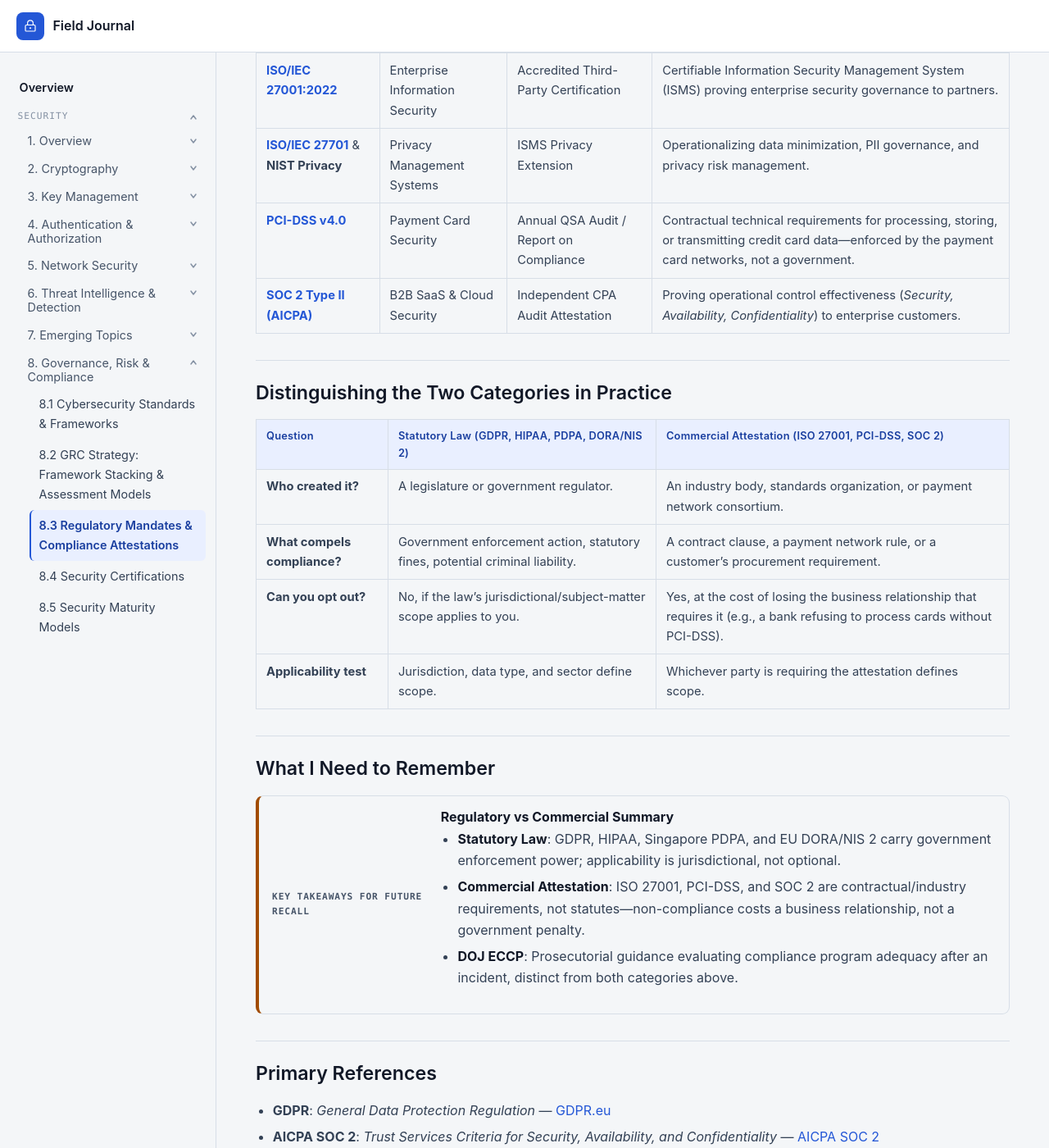
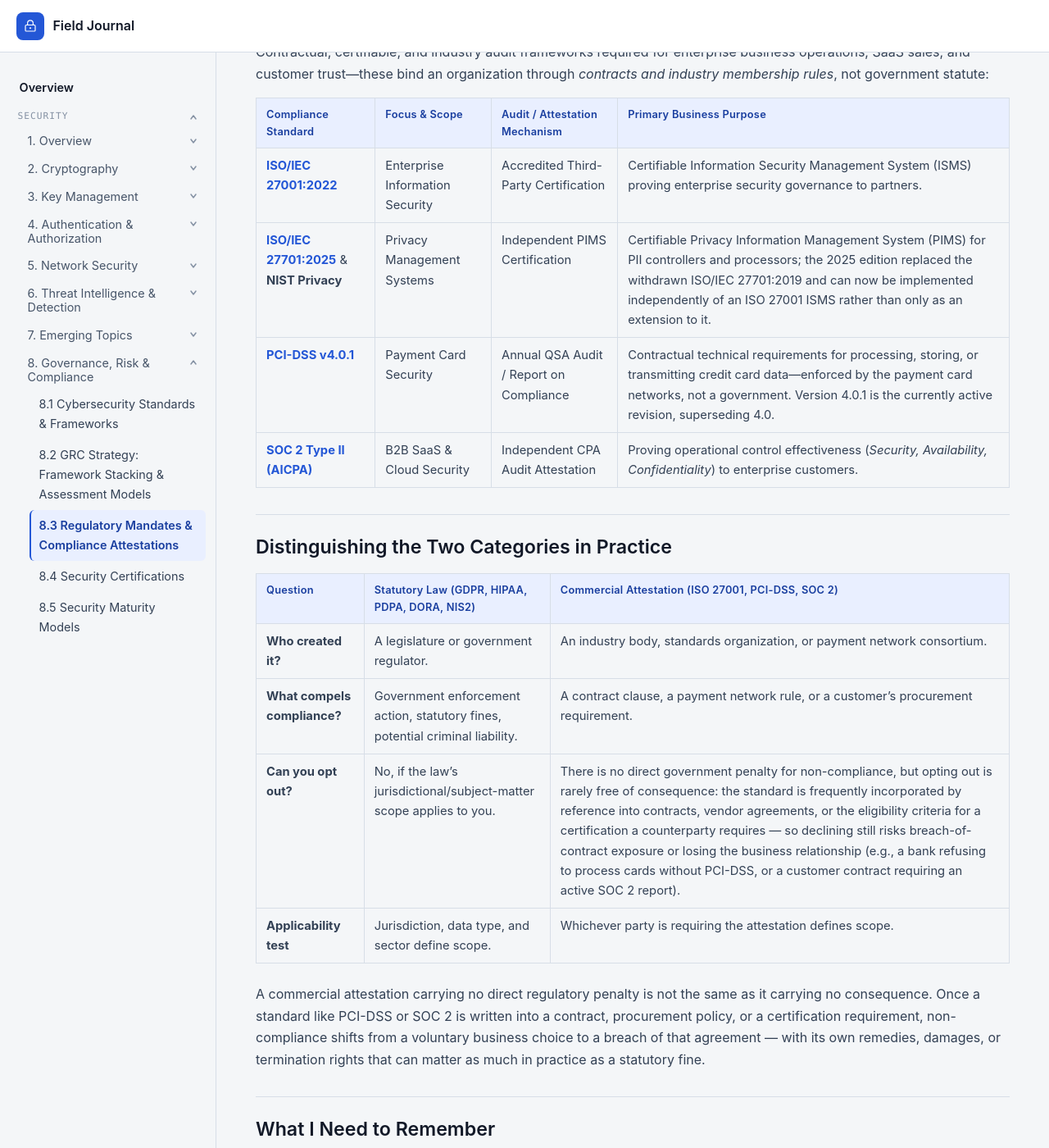
Before and after one commit to llody9977/journal, a Jekyll site: the page built from topics/regulatory-compliance-mandates.md, in a window 1280 px wide and 1400 px high, scrolled down 1228 px. Shown: the whole window at 82% size. Built offline with Jekyll 4.4.1, drawn with Linux system fonts in a browser that asks for light colours; some of the changed text lies outside the part shown.

Commit message:
Fix GRC mapping-equivalence overclaims and regulatory scope errors
grc-framework-strategy.md: CIS IG1 "automatically satisfies" mapped
ISO/NIST requirements overstated what a framework crosswalk is - NIST's
own OLIR guidance describes these mappings as informative with limited
conformance testing, not endorsed equivalence. Reframed a specific
startup roadmap as one illustrative sequence rather than universally
optimal, and automated compliance guardrails as reducing drift rather
than guaranteeing compliance.

regulatory-compliance-mandates.md: split DORA (EU financial sector)
from NIS2 (multi-sector essential/important entities), which the page
had conflated. Updated ISO/IEC 27701:2019 (withdrawn) to the current
2025 independent-standard edition, and PCI DSS 4.0 to 4.0.1. Reworked
the "opt out, no penalty" framing to acknowledge that standards
incorporated into contracts still carry real consequences. Fixed a
404'd PDPC link.

```diff
--- a/topics/regulatory-compliance-mandates.md
+++ b/topics/regulatory-compliance-mandates.md
@@ -1,8 +1,8 @@
 ---
 title: "Regulatory Mandates & Compliance Attestations"
-description: Statutory data protection and critical-infrastructure laws (GDPR, HIPAA, Singapore PDPA, EU DORA/NIS 2) contrasted with contractual/commercial attestations (ISO 27001, PCI-DSS, SOC 2) and DOJ ECCP prosecutorial guidance.
+description: Statutory data protection and critical-infrastructure laws (GDPR, HIPAA, Singapore PDPA, EU DORA, EU NIS2) contrasted with contractual/commercial attestations (ISO 27001, PCI-DSS, SOC 2) and DOJ ECCP prosecutorial guidance.
 permalink: /topics/regulatory-compliance-mandates/
-last_verified: 2026-08-09
+last_verified: 2026-08-12
 ---
 
 <span class="eyebrow">Governance, Risk & Compliance / Deep Dive</span>
@@ -17,10 +17,11 @@ Mandatory legal laws enacted by legislative bodies that enforce statutory data p
 
 | Regulatory Law / Mandate | Jurisdiction | Statutory Scope | Primary Legal Focus |
 |---|---|---|---|
-| **[EU DORA](https://www.eiopa.europa.eu/digital-operational-resilience-act-dora_en)** / **NIS 2 Directive** | European Union | Financial & Critical Infrastructure Law | Mandatory digital operational resilience, ICT risk management, and incident reporting for financial institutions and critical infrastructure. |
+| **[EU DORA](https://eur-lex.europa.eu/eli/reg/2022/2554/oj)** | European Union | Financial-Sector ICT Resilience Law | Mandatory digital operational resilience, ICT risk management, and incident reporting for banks, insurers, investment firms, and their critical ICT third-party providers. |
+| **[EU NIS2 Directive](https://eur-lex.europa.eu/eli/dir/2022/2555/)** | European Union | Multi-Sector Critical Infrastructure Law | Mandatory cybersecurity risk management and incident reporting for "essential" and "important" entities across energy, transport, health, digital infrastructure, and other designated sectors — broader in scope than DORA and not limited to financial services. |
 | **[GDPR](https://gdpr.eu/) / CCPA** | European Union / California | Statutory Data Privacy Law | Mandatory legal rules governing personal data collection, user consent, processing limits, and data subject access rights. |
 | **[HIPAA Security Rule](https://www.hhs.gov/hipaa/for-professionals/security/index.html)** | United States (Federal) | Statutory Healthcare Law | Mandatory administrative, physical, and technical safeguards for protecting electronic Protected Health Information (ePHI). |
-| **[Singapore PDPA](https://www.pdpc.gov.sg/Overview-of-PDPA/The-American-and-European-Context/Personal-Data-Protection-Act)** | Singapore | Statutory Data Protection Act | Mandatory rules for collecting, processing, storing, and protecting personal data in Singapore (enforced by PDPC). |
+| **[Singapore PDPA](https://www.pdpc.gov.sg/organisations/regulations-decisions/personal-data-protection-act-pdpa)** | Singapore | Statutory Data Protection Act | Mandatory rules for collecting, processing, storing, and protecting personal data in Singapore (enforced by PDPC). |
 
 Separately, the **[DOJ Evaluation of Corporate Compliance Programs (ECCP)](https://www.justice.gov/criminal-fraud/page/file/937501/dl)** is **prosecutorial guidance**, not a statute—it is the criteria US federal prosecutors use to judge whether a corporate compliance program (including cybersecurity) was adequate when deciding charges or penalties after an incident. It carries real enforcement weight but sits in a different legal category from the statutory laws above: no legislature passed it, and it applies through prosecutorial discretion rather than a private right of action.
 
@@ -31,18 +32,20 @@ Contractual, certifiable, and industry audit frameworks required for enterprise
 | Compliance Standard | Focus &amp; Scope | Audit / Attestation Mechanism | Primary Business Purpose |
 |---|---|---|---|
 | **[ISO/IEC 27001:2022](https://www.iso.org/standard/27001)** | Enterprise Information Security | Accredited Third-Party Certification | Certifiable Information Security Management System (ISMS) proving enterprise security governance to partners. |
-| **[ISO/IEC 27701](https://www.iso.org/standard/71670.html)** &amp; **NIST Privacy** | Privacy Management Systems | ISMS Privacy Extension | Operationalizing data minimization, PII governance, and privacy risk management. |
-| **[PCI-DSS v4.0](https://www.pcisecuritystandards.org/)** | Payment Card Security | Annual QSA Audit / Report on Compliance | Contractual technical requirements for processing, storing, or transmitting credit card data—enforced by the payment card networks, not a government. |
+| **[ISO/IEC 27701:2025](https://www.iso.org/standard/27701)** &amp; **NIST Privacy** | Privacy Management Systems | Independent PIMS Certification | Certifiable Privacy Information Management System (PIMS) for PII controllers and processors; the 2025 edition replaced the withdrawn ISO/IEC 27701:2019 and can now be implemented independently of an ISO 27001 ISMS rather than only as an extension to it. |
+| **[PCI-DSS v4.0.1](https://www.pcisecuritystandards.org/document_library/?class=pcidss&doc=pci_dss)** | Payment Card Security | Annual QSA Audit / Report on Compliance | Contractual technical requirements for processing, storing, or transmitting credit card data—enforced by the payment card networks, not a government. Version 4.0.1 is the currently active revision, superseding 4.0. |
 | **[SOC 2 Type II (AICPA)](https://www.aicpa-cima.com/resources/landing/aicpa-soc-for-service-organizations)** | B2B SaaS &amp; Cloud Security | Independent CPA Audit Attestation | Proving operational control effectiveness (*Security, Availability, Confidentiality*) to enterprise customers. |
 
 ## Distinguishing the Two Categories in Practice
 
-| Question | Statutory Law (GDPR, HIPAA, PDPA, DORA/NIS 2) | Commercial Attestation (ISO 27001, PCI-DSS, SOC 2) |
+| Question | Statutory Law (GDPR, HIPAA, PDPA, DORA, NIS2) | Commercial Attestation (ISO 27001, PCI-DSS, SOC 2) |
 |---|---|---|
 | **Who created it?** | A legislature or government regulator. | An industry body, standards organization, or payment network consortium. |
 | **What compels compliance?** | Government enforcement action, statutory fines, potential criminal liability. | A contract clause, a payment network rule, or a customer's procurement requirement. |
-| **Can you opt out?** | No, if the law's jurisdictional/subject-matter scope applies to you. | Yes, at the cost of losing the business relationship that requires it (e.g., a bank refusing to process cards without PCI-DSS). |
+| **Can you opt out?** | No, if the law's jurisdictional/subject-matter scope applies to you. | There is no direct government penalty for non-compliance, but opting out is rarely free of consequence: the standard is frequently incorporated by reference into contracts, vendor agreements, or the eligibility criteria for a certification a counterparty requires — so declining still risks breach-of-contract exposure or losing the business relationship (e.g., a bank refusing to process cards without PCI-DSS, or a customer contract requiring an active SOC 2 report). |
 | **Applicability test** | Jurisdiction, data type, and sector define scope. | Whichever party is requiring the attestation defines scope. |
+
+A commercial attestation carrying no direct regulatory penalty is not the same as it carrying no consequence. Once a standard like PCI-DSS or SOC 2 is written into a contract, procurement policy, or a certification requirement, non-compliance shifts from a voluntary business choice to a breach of that agreement — with its own remedies, damages, or termination rights that can matter as much in practice as a statutory fine.
 
 ## What I Need to Remember
 
@@ -51,8 +54,8 @@ Contractual, certifiable, and industry audit frameworks required for enterprise
   <div>
     <strong>Regulatory vs Commercial Summary</strong>
     <ul>
-      <li><strong>Statutory Law</strong>: GDPR, HIPAA, Singapore PDPA, and EU DORA/NIS 2 carry government enforcement power; applicability is jurisdictional, not optional.</li>
-      <li><strong>Commercial Attestation</strong>: ISO 27001, PCI-DSS, and SOC 2 are contractual/industry requirements, not statutes—non-compliance costs a business relationship, not a government penalty.</li>
+      <li><strong>Statutory Law</strong>: GDPR, HIPAA, Singapore PDPA, EU DORA (financial-sector ICT resilience), and EU NIS2 (broader multi-sector critical infrastructure) carry government enforcement power; applicability is jurisdictional, not optional.</li>
+      <li><strong>Commercial Attestation</strong>: ISO 27001, PCI-DSS, and SOC 2 are contractual/industry requirements, not statutes—non-compliance avoids a direct government penalty but can still trigger contractual consequences (breach, lost certification, lost business relationships) once the standard is incorporated into an agreement.</li>
       <li><strong>DOJ ECCP</strong>: Prosecutorial guidance evaluating compliance program adequacy after an incident, distinct from both categories above.</li>
     </ul>
   </div>
@@ -62,5 +65,5 @@ Contractual, certifiable, and industry audit frameworks required for enterprise
 
 - **GDPR**: *General Data Protection Regulation* — [GDPR.eu](https://gdpr.eu/)
 - **AICPA SOC 2**: *Trust Services Criteria for Security, Availability, and Confidentiality* — [AICPA SOC 2](https://www.aicpa-cima.com/resources/landing/aicpa-soc-for-service-organizations)
-- **PCI Security Standards Council**: *PCI-DSS v4.0* — [PCI SSC](https://www.pcisecuritystandards.org/)
+- **PCI Security Standards Council**: *PCI-DSS v4.0.1* — [PCI SSC](https://www.pcisecuritystandards.org/document_library/?class=pcidss&doc=pci_dss)
 - **DOJ Criminal Division**: *Evaluation of Corporate Compliance Programs* — [DOJ ECCP](https://www.justice.gov/criminal-fraud/page/file/937501/dl)
```
Also changed, not shown: topics/grc-framework-strategy.md (+4 -4 lines).
